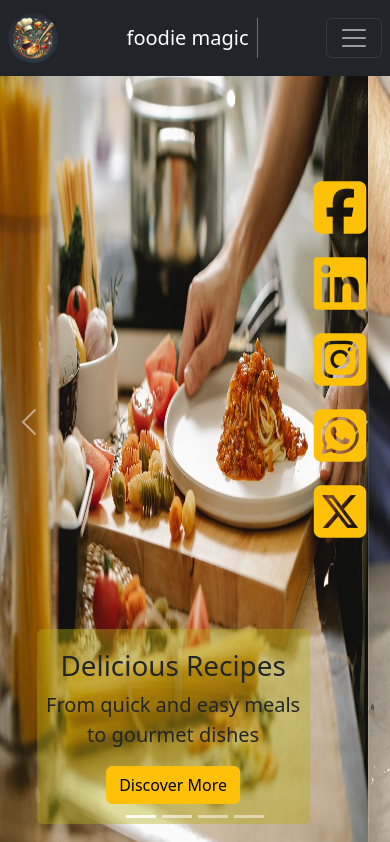
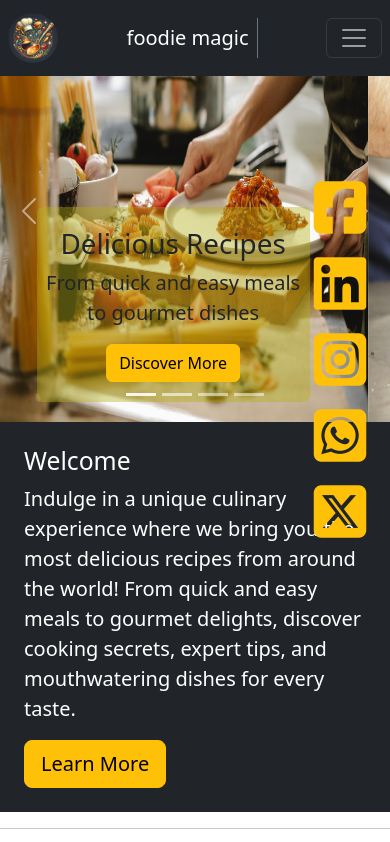
Before and after one commit to HelanaLamaey/foodie_magic, a plain HTML site: page index.html in a window 390 px wide. Shown: the top 842 px of the page. Drawn offline with nearby package versions, Linux system fonts and the light colour scheme.

Commit message:
index updattee

```diff
--- a/css/style.css
+++ b/css/style.css
@@ -122,6 +122,10 @@
         max-height:200px;
         overflow: hidden;
       }
+
+      .main img{
+        height: 50vh !important;
+      }
 }
 
     .tips .container:hover,.social .media{
--- a/index.html
+++ b/index.html
@@ -91,7 +91,7 @@
       <a href="#"> <i class="fa-brands fa-square-x-twitter py-2 text-warning"></i></a>
       </div><!-- /icons-overlay -->
 
-  <div id="demo" class="carousel slide" data-bs-ride="carousel">
+  <div id="demo" class="carousel slide main" data-bs-ride="carousel">
     <div class="carousel-indicators">
       <button type="button" data-bs-target="#demo" data-bs-slide-to="0" class="active"></button>
       <button type="button" data-bs-target="#demo" data-bs-slide-to="1"></button>
```
